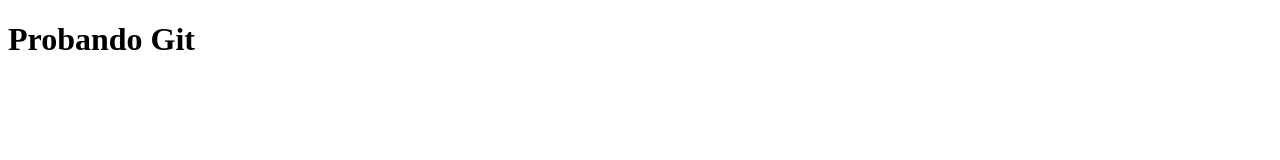
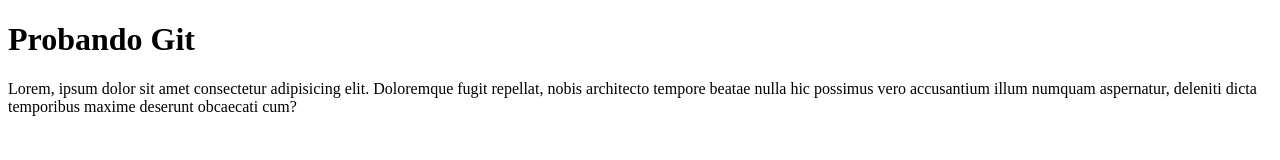
Before and after one commit to Dlopez1977/eliminar-por-favor, a plain HTML site: page prueba.html in a window 1280 px wide. Drawn offline with Linux system fonts and the light colour scheme.

Commit message:
agrege loren

```diff
--- a/prueba.html
+++ b/prueba.html
@@ -8,5 +8,6 @@
 </head>
 <body>
     <h1>Probando Git</h1>
+    <p>Lorem, ipsum dolor sit amet consectetur adipisicing elit. Doloremque fugit repellat, nobis architecto tempore beatae nulla hic possimus vero accusantium illum numquam aspernatur, deleniti dicta temporibus maxime deserunt obcaecati cum?</p>
 </body>
 </html>
```
